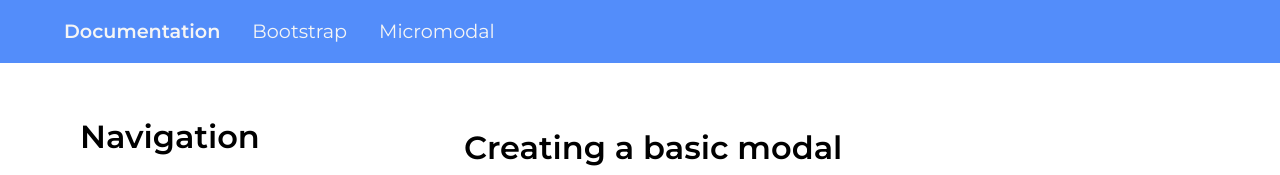
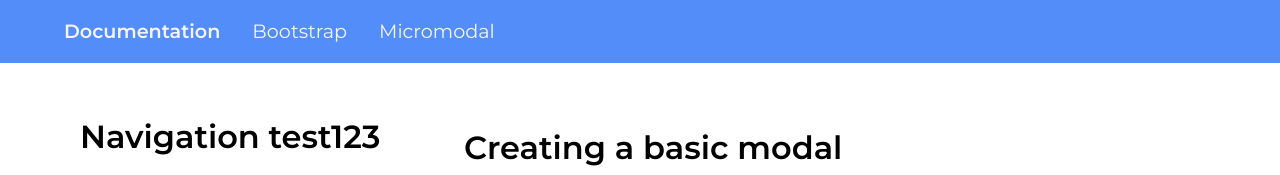
Before and after one commit to BenocxX/modal-library, a plain HTML site: page index.html in a window 1280 px wide. Shown: the top 175 px of the page. Drawn offline with nearby package versions, Linux system fonts and the light colour scheme.

Commit message:
Test in naviguation

```diff
--- a/index.html
+++ b/index.html
@@ -32,7 +32,7 @@
 
     <div class="container">
         <div class="navigation-container">
-            <h1>Navigation</h1>
+            <h1>Navigation test123</h1>
             <ul class="links-list">
                 <li class="navigation-item">
                     <a class="active" href="#creatingBasicModal">Creating a basic modal</a>
```
